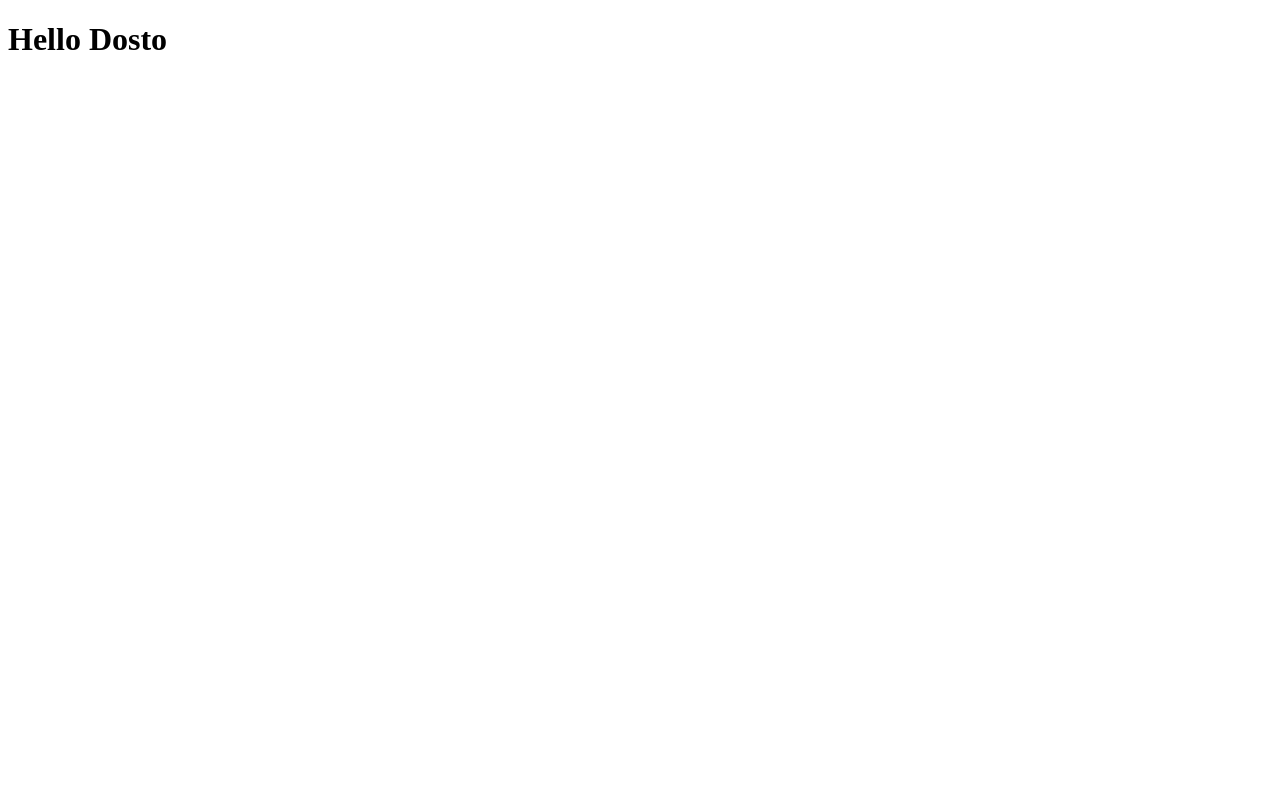
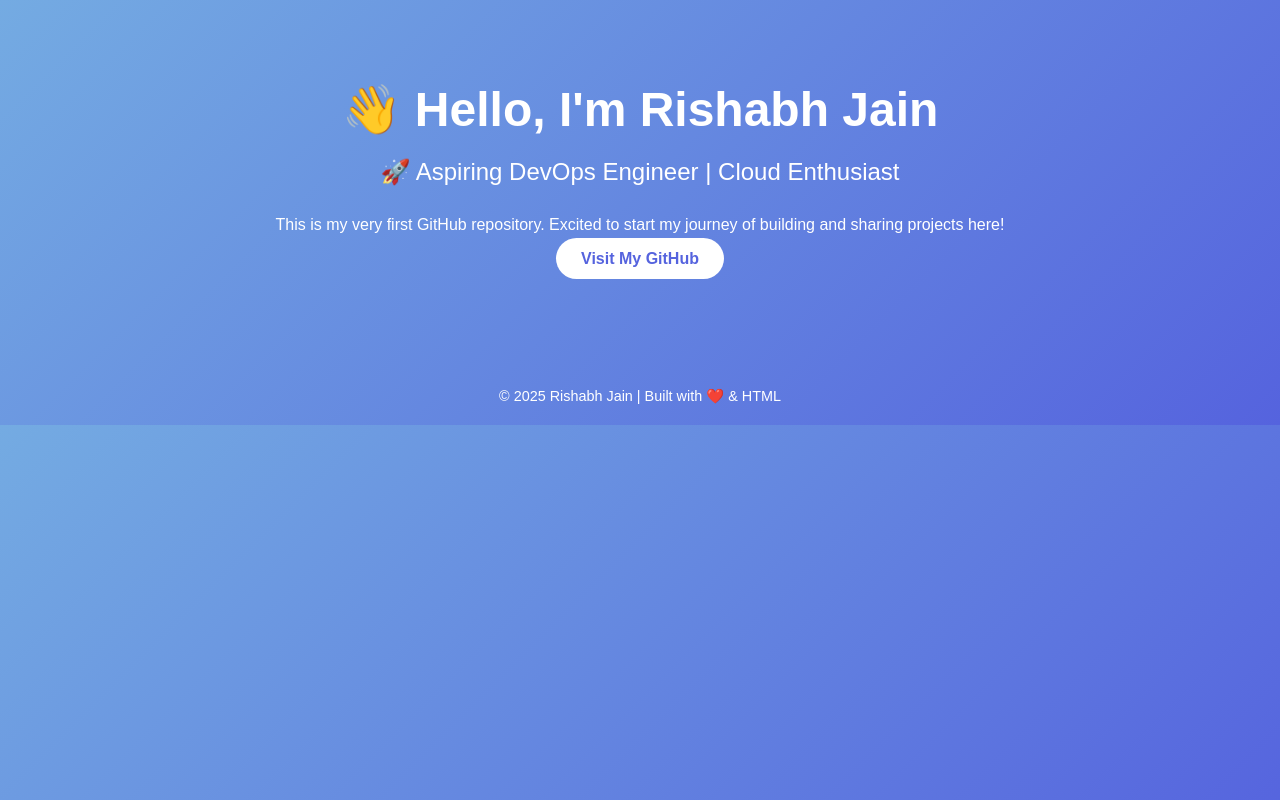
Before and after one commit to uimrj/my-demo, a plain HTML site: page index.html in a window 1280 px wide. Drawn offline with Linux system fonts and the light colour scheme.

Commit message:
Update index.html
This commit enhances the initial HTML page to make it more attractive
and HR-friendly. Instead of just a "Hello Dosto" message, the page
now includes:

- A professional introduction (name, role, and career goal).
- A clean gradient background for visual appeal.
- Styled heading and subheading for better readability.
- A call-to-action button linking to my GitHub profile.
- A footer section with a personal touch.

These changes make the repository more presentable to recruiters
and showcase my interest in DevOps.

```diff
--- a/index.html
+++ b/index.html
@@ -2,13 +2,68 @@
 <html lang="en">
 
 <head>
-    <meta charset="UTF-8">
-    <meta name="viewport" content="width=<device-width>, initial-scale=1.0">
-    <title>Document</title>
+  <meta charset="UTF-8">
+  <meta name="viewport" content="width=device-width, initial-scale=1.0">
+  <title>Rishabh Jain | My First Git Repository</title>
+  <style>
+    body {
+      font-family: Arial, sans-serif;
+      margin: 0;
+      padding: 0;
+      background: linear-gradient(135deg, #74ABE2, #5563DE);
+      color: #fff;
+      text-align: center;
+    }
+
+    header {
+      padding: 50px 20px;
+    }
+
+    h1 {
+      font-size: 3rem;
+      margin-bottom: 10px;
+    }
+
+    h2 {
+      font-weight: normal;
+      font-size: 1.5rem;
+      margin-bottom: 30px;
+    }
+
+    .btn {
+      background: #fff;
+      color: #5563DE;
+      padding: 12px 25px;
+      border-radius: 25px;
+      text-decoration: none;
+      font-weight: bold;
+      transition: 0.3s;
+    }
+
+    .btn:hover {
+      background: #f1f1f1;
+      transform: scale(1.05);
+    }
+
+    footer {
+      margin-top: 50px;
+      padding: 20px;
+      font-size: 0.9rem;
+    }
+  </style>
 </head>
 
 <body>
-    <h1>Hello Dosto</h1>
+  <header>
+    <h1>👋 Hello, I'm Rishabh Jain</h1>
+    <h2>🚀 Aspiring DevOps Engineer | Cloud Enthusiast</h2>
+    <p>This is my very first GitHub repository. Excited to start my journey of building and sharing projects here!</p>
+    <a class="btn" href="https://github.com/uimrj" target="_blank">Visit My GitHub</a>
+  </header>
+
+  <footer>
+    © 2025 Rishabh Jain | Built with ❤️ & HTML
+  </footer>
 </body>
 
 </html>
```
